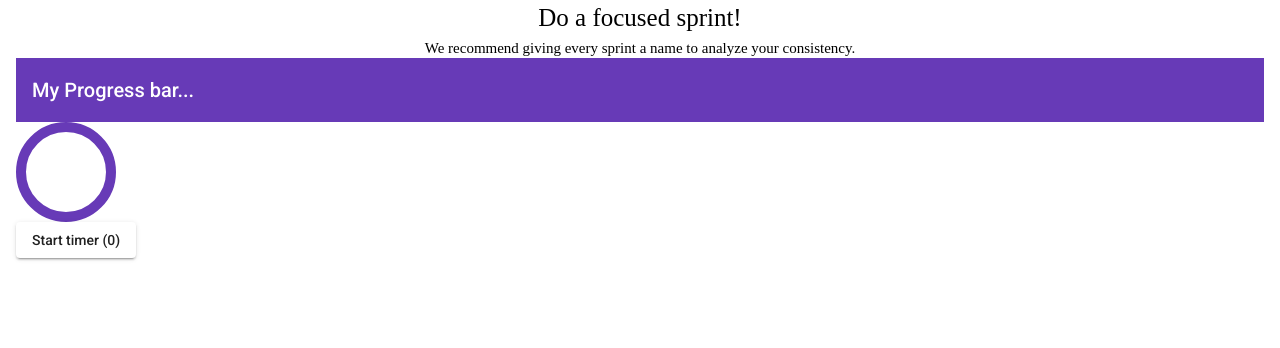
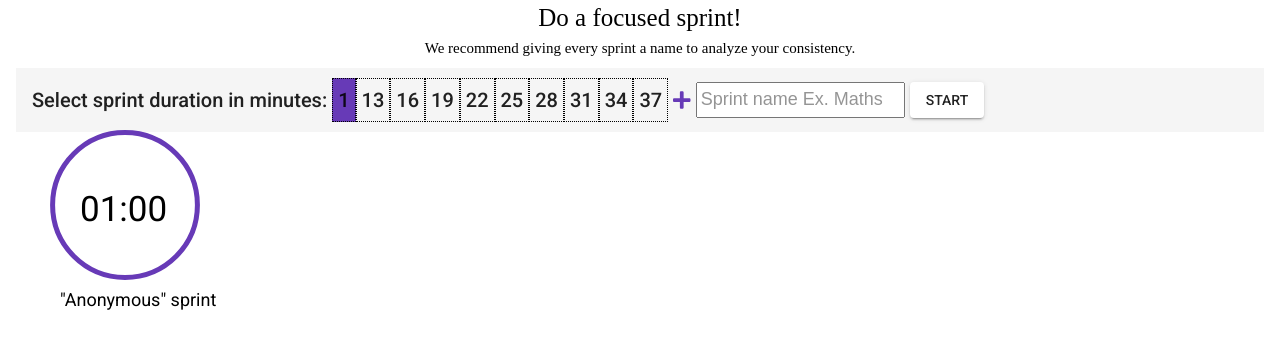
Before and after one commit to mrnakumar/tamaatar, an Angular app in the folder ui/: page / in a window 1280 px wide. Shown: the top 348 px of the page. Built offline with nearby package versions, Linux system fonts and the light colour scheme.

Commit message:
add support for alarm

```diff
--- a/ui/package.json
+++ b/ui/package.json
@@ -21,6 +21,9 @@
     "@angular/platform-browser": "~9.1.4",
     "@angular/platform-browser-dynamic": "~9.1.4",
     "@angular/router": "~9.1.4",
+    "@fortawesome/angular-fontawesome": "^0.6.0",
+    "@fortawesome/fontawesome-svg-core": "^1.2.27",
+    "@fortawesome/free-solid-svg-icons": "^5.12.1",
     "rxjs": "~6.5.4",
     "tslib": "^1.10.0",
     "zone.js": "~0.10.2"
--- a/ui/src/app/app.module.ts
+++ b/ui/src/app/app.module.ts
@@ -9,6 +9,8 @@ import {MatProgressSpinnerModule} from '@angular/material/progress-spinner';
 import {MatToolbarModule} from '@angular/material/toolbar';
 import {MatButtonModule} from '@angular/material/button';
 import { BrowserAnimationsModule } from '@angular/platform-browser/animations';
+import { FontAwesomeModule } from '@fortawesome/angular-fontawesome';
+import {MatInputModule} from '@angular/material/input';
 
 @NgModule({
   declarations: [
@@ -22,7 +24,9 @@ import { BrowserAnimationsModule } from '@angular/platform-browser/animations';
     MatToolbarModule,
     MatProgressSpinnerModule,
     MatButtonModule,
-    BrowserAnimationsModule
+    BrowserAnimationsModule,
+    FontAwesomeModule,
+    MatInputModule
   ],
   providers: [],
   bootstrap: [AppComponent]
--- a/ui/src/app/progress_bar/progress_bar.componenet.ts
+++ b/ui/src/app/progress_bar/progress_bar.componenet.ts
@@ -1,22 +1,135 @@
-import {Component, Input} from '@angular/core';
+import {Component, Input, OnDestroy, OnInit} from '@angular/core';
 import {interval, Subscription} from 'rxjs';
+import {faPlus} from '@fortawesome/free-solid-svg-icons';
 
 @Component({
   selector: 'app-progress-bar',
-  templateUrl: 'progress_bar.component.html'
+  templateUrl: 'progress_bar.component.html',
+  styleUrls: ['./progress_bar.component.styl']
 })
-export class ProgressBarComponent {
-  pbValue = 100;
+export class ProgressBarComponent implements OnInit, OnDestroy {
+  faPlus = faPlus;
+  pbValue: number;
   currSec = 0;
+  sprintName: string;
+  durationInSeconds: number;
+  remainingDurationInSeconds = 10 * 60;
+  isRunning = false;
+  subscription: Subscription = null;
+  alarm: Subscription = null;
+  durationDiv: DurationDiv = null;
+  context = new window.AudioContext();
 
-  startTimer(seconds: number) {
-    this.currSec = seconds;
-    const sub = interval(1000).subscribe((sec) => {
-      this.pbValue = 100 - sec * 100 / seconds;
+  durations: DurationDiv[] = [
+    {duration: 1, selected: true},
+    {duration: 13, selected: false},
+    {duration: 16, selected: false},
+    {duration: 19, selected: false},
+    {duration: 22, selected: false},
+    {duration: 25, selected: false},
+    {duration: 28, selected: false},
+    {duration: 31, selected: false},
+    {duration: 34, selected: false},
+    {duration: 37, selected: false}
+  ];
+
+  ngOnInit(): void {
+    if (this.durationDiv === null) {
+      this.durationDiv = this.durations[0];
+    }
+    this.setDuration(this.durationDiv);
+    this.pbValue = 100;
+  }
+
+  ngOnDestroy(): void {
+    this.context.close().then(__ => console.log('audio context stopped'));
+  }
+
+  startOrStopTimer() {
+    if (!this.isRunning) {
+      if (this.durationInSeconds > 0) {
+        this.mayBeStartTimer();
+      }
+    } else {
+      this.mayBeStopTimer();
+      this.stopAlarm();
+    }
+  }
+
+  private mayBeStartTimer() {
+    this.currSec = this.durationInSeconds;
+    this.isRunning = true;
+    this.subscription = interval(1000).subscribe((sec) => {
+      this.pbValue = 100 - sec * 100 / this.durationInSeconds;
       this.currSec = sec;
-      if (this.currSec === seconds) {
-        sub.unsubscribe();
+      this.remainingDurationInSeconds = this.durationInSeconds - sec;
+      if (this.currSec === this.durationInSeconds) {
+        this.subscription.unsubscribe();
+        this.subscription = null;
+        this.startAlarm();
       }
     });
   }
+
+  private mayBeStopTimer() {
+    if (this.subscription !== null) {
+      this.subscription.unsubscribe();
+      this.subscription = null;
+    }
+    this.isRunning = false;
+    this.ngOnInit();
+  }
+
+  setDuration(durationDiv: DurationDiv) {
+    if (!this.isRunning) {
+      this.durationDiv = durationDiv;
+      this.durationInSeconds = durationDiv.duration * 60;
+      this.remainingDurationInSeconds = this.durationInSeconds;
+      durationDiv.selected = true;
+      this.durations.filter(duration => duration.duration !== durationDiv.duration)
+        .forEach(duration => duration.selected = false);
+    }
+  }
+
+  setSprintName(sprintName: string) {
+    this.sprintName = sprintName;
+  }
+
+  getSprintName(): string {
+    if (this.sprintName === undefined || this.sprintName.length === 0) {
+      return 'Anonymous';
+    }
+    return this.sprintName;
+  }
+
+  formatRemainingDuration(): string {
+    const copy = this.remainingDurationInSeconds;
+    const minutes = Math.trunc(copy / 60);
+    const minutesStr = minutes < 10 ? '0' + minutes : minutes + '';
+    const seconds = copy % 60;
+    const secondsStr = seconds < 10 ? '0' + seconds : seconds + '';
+    return minutesStr + ':' + secondsStr;
+  }
+
+  private startAlarm() {
+    this.alarm = interval(1000).subscribe((__) => {
+      const oscillator = this.context.createOscillator();
+      oscillator.connect(this.context.destination);
+      const when = this.context.currentTime;
+      oscillator.start(when);
+      oscillator.stop(when + 0.1);
+    });
+  }
+
+  private stopAlarm() {
+    if (this.alarm !== null) {
+      this.alarm.unsubscribe();
+      this.alarm = null;
+    }
+  }
 }
+
+class DurationDiv {
+  duration: number;
+  selected: boolean;
+}
--- a/ui/src/app/progress_bar/progress_bar.component.html
+++ b/ui/src/app/progress_bar/progress_bar.component.html
@@ -1,8 +1,25 @@
-<mat-toolbar color="primary">
-  My Progress bar...
+<div class="header-toolbar-spacer"></div>
+<mat-toolbar color="white">
+  <div class="select-duration">Select sprint duration in minutes:</div>
+  <ng-container *ngFor="let duration of durations">
+    <div [ngClass]="(duration.selected)? 'duration-selected': 'duration-unselected'"
+         (click)="setDuration(duration)">{{duration.duration}}</div>
+  </ng-container>
+  <div class="plus-sign">
+    <fa-icon [icon]="faPlus"></fa-icon>
+  </div>
+  <div><input (keyup)="setSprintName($event.target.value)"
+              class="sprint-name" id="sprint_name" matInput
+              placeholder="Sprint name Ex. Maths"
+              maxlength="20"
+              type="text"/></div>
+  <button mat-raised-button (click)="startOrStopTimer()">{{isRunning ? 'STOP' : 'START'}}</button>
 </mat-toolbar>
-<div class="basic-container">
-  <mat-progress-spinner mode="determinate" [value]="pbValue"></mat-progress-spinner>
+<div class="spinner">
+  <mat-progress-spinner mode="determinate" [diameter]="150" [strokeWidth]="5" [value]="pbValue">
+  </mat-progress-spinner>
+  <div class="spinner-fill">{{formatRemainingDuration()}}</div>
 </div>
-
-<button mat-raised-button (click)="startTimer(20)">Start timer ({{currSec}})</button>
+<div class="sprint-name-div">
+  <span>"{{getSprintName()}}" sprint</span>
+</div>
--- /dev/null
+++ b/ui/src/app/progress_bar/progress_bar.component.styl
@@ -0,0 +1,57 @@
+.select-duration {
+  margin-right 5px
+}
+
+.plus-sign {
+  padding-left 5px
+  padding-right 5px
+  color #673ab7
+}
+
+duration(bg-color)
+  display inline-block
+  padding 5px
+  border 1px dotted black
+  cursor pointer
+  background-color bg-color
+
+.duration-unselected {
+  duration #f5f5f5
+}
+.duration-unselected:hover{
+  background-color #421ab7
+}
+
+.duration-selected {
+  duration #673ab7
+}
+
+.sprint-name {
+  font-size 18px
+  padding-left 3px
+  margin-right 5px
+  width 200px
+  height 30px !important
+}
+.sprint-name-div{
+  font-size 18px
+  position absolute
+  top 290px
+  left 60px
+  margin-right  5px
+}
+.spinner {
+  position absolute
+  top 130px
+  left 50px
+}
+
+.spinner-fill {
+  position absolute
+  top 70px
+  left 30px
+  font-size 35px
+}
+.header-toolbar-spacer{
+ margin-top 10px
+}
```
Also changed, not shown: 1 other file (tests, documents, lock files or other folders).
